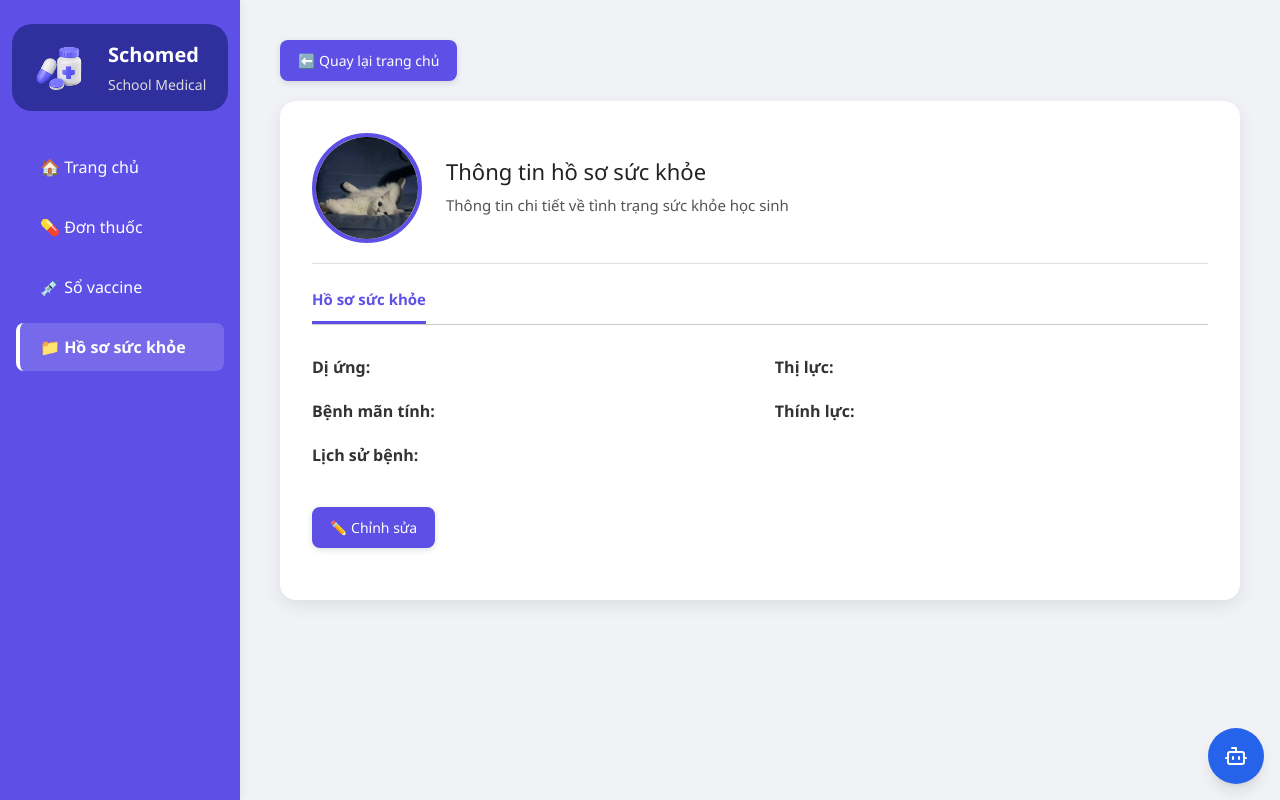
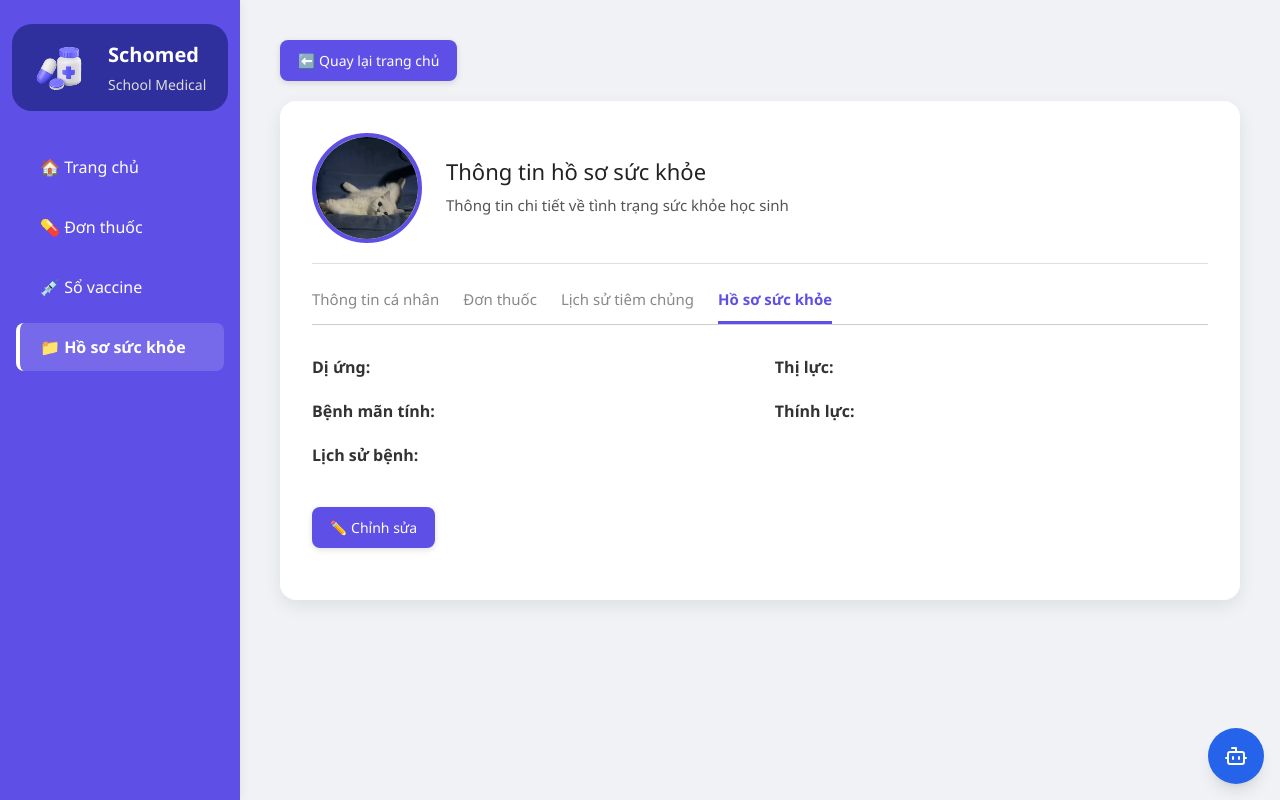
Before and after one commit to Hikari2004-dev/School-Medical-Management-System, a React (Create React App) app in the folder my-app/: page /health-record in a window 1280 px wide. Built offline with nearby package versions, Linux system fonts and the light colour scheme.

Commit message:
fix phần lookup thanh điều hướng lại
Khuê gửi lại

```diff
--- a/my-app/src/pages/lookup/info/StudentHealthProfile.jsx
+++ b/my-app/src/pages/lookup/info/StudentHealthProfile.jsx
@@ -8,12 +8,14 @@ const StudentHealthProfile = () => {
   const navigate = useNavigate();
   const location = useLocation();
 
-  const activeTab = {
+  const tabRoutes = {
     "/patient-search": "Thông tin cá nhân",
     "/medications": "Đơn thuốc",
     "/vaccinations": "Lịch sử tiêm chủng",
     "/health-record": "Hồ sơ sức khỏe",
-  }[location.pathname] || "Hồ sơ sức khỏe";
+  };
+
+  const activeTab = tabRoutes[location.pathname] || "Hồ sơ sức khỏe";
 
   const [isEditing, setIsEditing] = useState(false);
   const [profile, setProfile] = useState({
@@ -90,8 +92,11 @@ const StudentHealthProfile = () => {
     setProfile(updated);
   };
 
-  const goTo = (path) => {
-    if (location.pathname !== path) navigate(path);
+  const handleTabClick = (label) => {
+    const path = Object.keys(tabRoutes).find((key) => tabRoutes[key] === label);
+    if (path && location.pathname !== path) {
+      navigate(path);
+    }
   };
 
   return (
@@ -107,25 +112,25 @@ const StudentHealthProfile = () => {
 
         <nav className="sidebar-nav">
           <button
-            onClick={() => goTo("/patient-search")}
+            onClick={() => navigate("/patient-search")}
             className={location.pathname === "/patient-search" ? "active" : ""}
           >
             🏠 Trang chủ
           </button>
           <button
-            onClick={() => goTo("/medications")}
+            onClick={() => navigate("/medications")}
             className={location.pathname === "/medications" ? "active" : ""}
           >
             💊 Đơn thuốc
           </button>
           <button
-            onClick={() => goTo("/vaccinations")}
+            onClick={() => navigate("/vaccinations")}
             className={location.pathname === "/vaccinations" ? "active" : ""}
           >
             💉 Sổ vaccine
           </button>
           <button
-            onClick={() => goTo("/health-record")}
+            onClick={() => navigate("/health-record")}
             className={location.pathname === "/health-record" ? "active" : ""}
           >
             📁 Hồ sơ sức khỏe
@@ -147,10 +152,17 @@ const StudentHealthProfile = () => {
             </div>
           </div>
 
+          {/* 👉 Đây là phần tab bạn yêu cầu thêm */}
           <div className="profile-tabs">
-            <span className={`tab ${activeTab === "Hồ sơ sức khỏe" ? "active" : ""}`}>
-              Hồ sơ sức khỏe
-            </span>
+            {Object.values(tabRoutes).map((label) => (
+              <span
+                key={label}
+                className={`tab ${activeTab === label ? "active" : ""}`}
+                onClick={() => handleTabClick(label)}
+              >
+                {label}
+              </span>
+            ))}
           </div>
 
           <div className="profile-detail">
```
